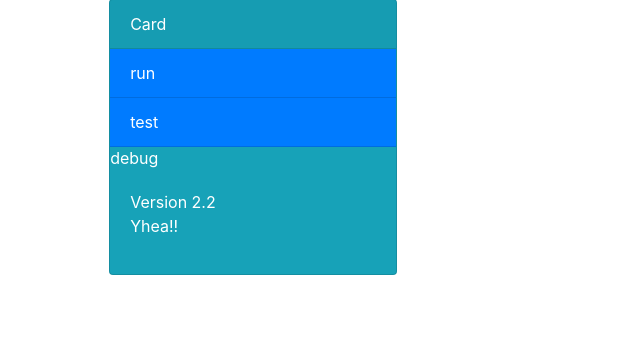
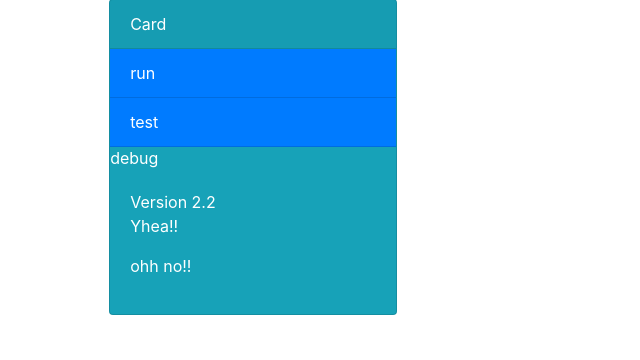
Before and after one commit to ander-chan/gittutorialandtest, a PHP site: page / in a window 1280 px wide. Shown: the part 203-563 px from the top of the page, without its empty margins (0-640 px from the left). Run offline with PHP 8.4, Linux system fonts and the light colour scheme; some libraries are stand-ins or nearby versions.

Commit message:
ohh no en  step_tow : probando cherry pick  en nueva rama no_yhea para fusionar depsues en master.

```diff
--- a/index.php
+++ b/index.php
@@ -30,6 +30,7 @@
 					<div class="card-body">
 						Version 2.2
 						<p>Yhea!!</p>
+						<p>ohh no!!</p>
 					</div>
 
 				</div>
```
